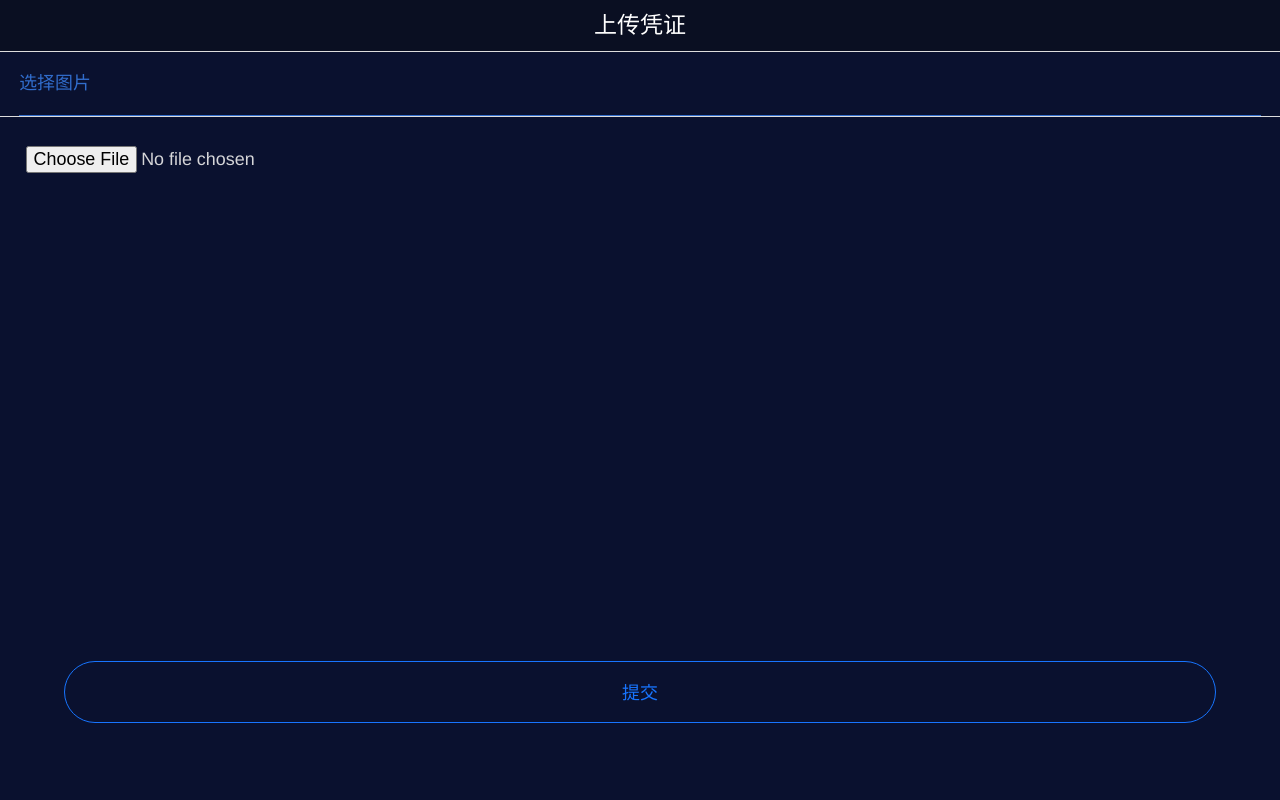
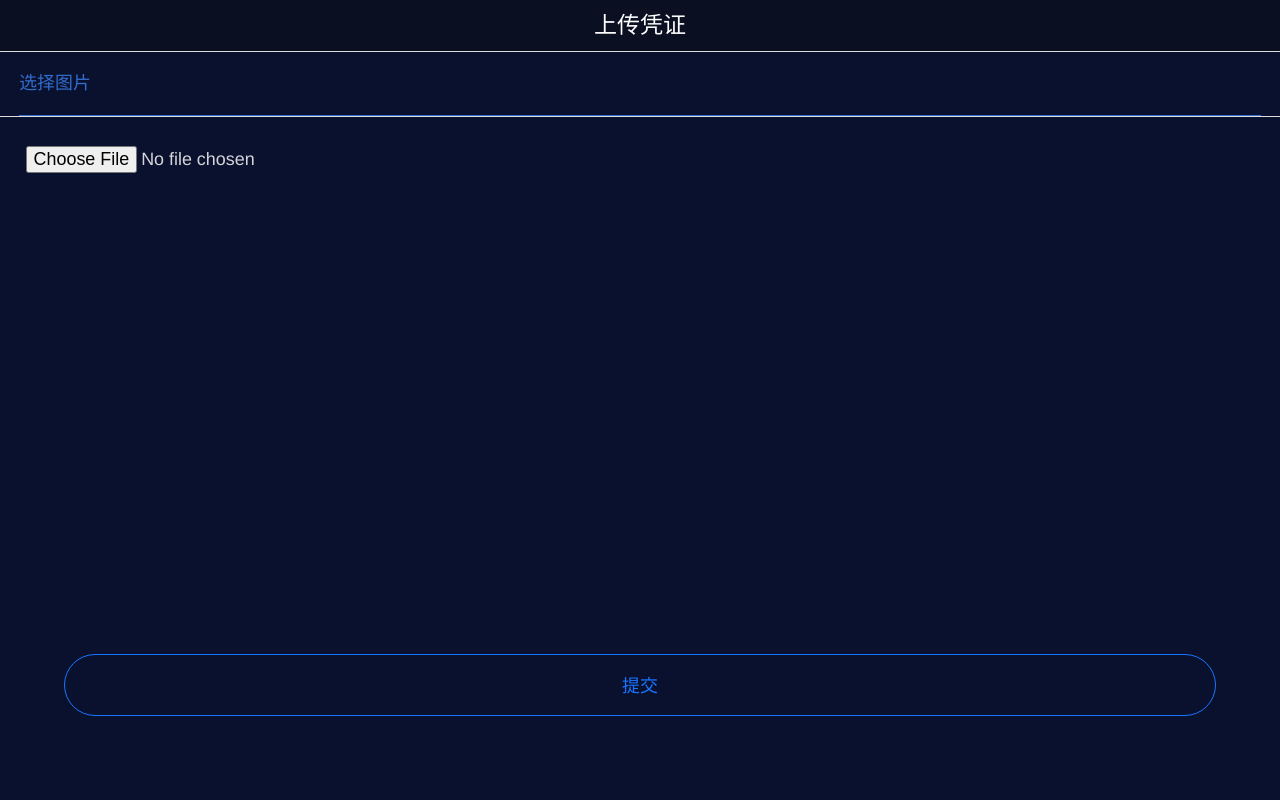
Before and after one commit to STPSUN/etd, a PHP site: template web/mobile/view/default/deal/upload.html in a window 1280 px wide. Run offline with PHP 8.4, Linux system fonts and the light colour scheme; the template is opened without the code that fills it, so the values that code supplies are empty; some libraries are stand-ins or nearby versions; some web fonts are replaced.

Commit message:
基本完成

```diff
--- a/public/index.php
+++ b/public/index.php
@@ -26,6 +26,7 @@
         define('BIND_MODULE','index');
         break;
 }
+session_start();
 
 // 加载框架引导文件
 require __DIR__ . '/../thinkphp/start.php';
--- a/public/static/mobile/css/common.css
+++ b/public/static/mobile/css/common.css
@@ -74,12 +74,13 @@
     line-height: 2.44rem;
     font-size: 0.9rem;
     height: 2.44rem;
-    position: fixed;
+    /*position: fixed;*/
     bottom: 3rem;
     background-color: transparent !important;
     border: 1px solid #1875ff;
     color: #1875ff;
     margin-left: 5%;
+    margin-top: 40%;
 }
 ul li {
 	    background-color: transparent!important;
```
